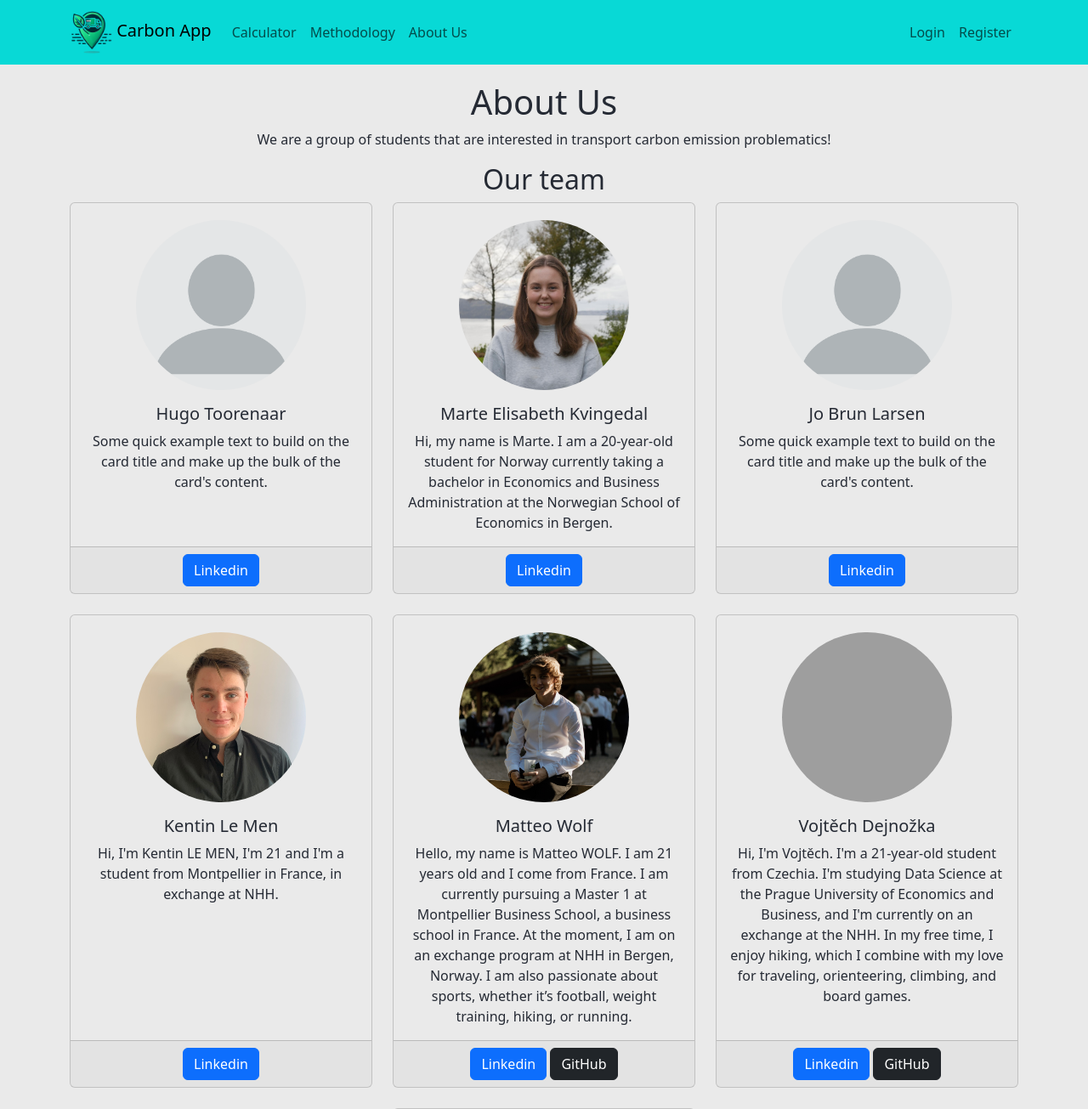
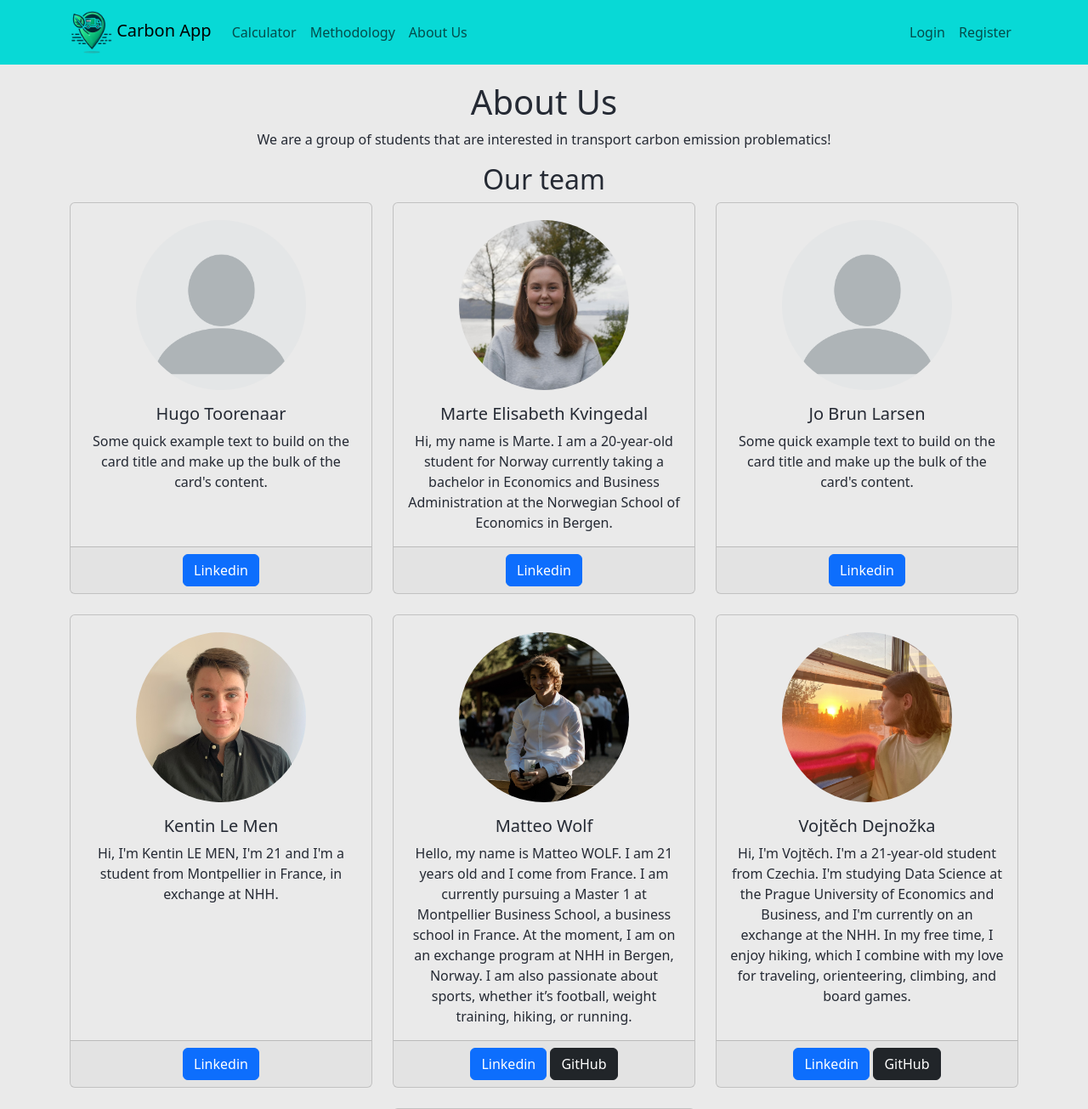
Before and after one commit to JanisReboul34/FOR19Shared, a Flask app: page /about in a window 1280 px wide. Shown: the top 1305 px of the page at 85% size. Run offline with Flask 3, Linux system fonts and the light colour scheme; grey boxes are pictures that could not be loaded.

Commit message:
fix of url of renamed image

```diff
--- a/templates/about.html
+++ b/templates/about.html
@@ -95,7 +95,7 @@
     <div class="col">
       <div class="card h-100">
         <div class="ratio ratio-1x1 rounded-circle overflow-hidden">
-          <img src="{{url_for('static', filename='./images/square.jpg')}}" class="card-img-top img-cover" alt="dev1">
+          <img src="{{url_for('static', filename='./images/vojtech.jpg')}}" class="card-img-top img-cover" alt="dev1">
         </div>
         <div class="card-body">
           <h5 class="card-title">Vojtěch Dejnožka</h5>
```
